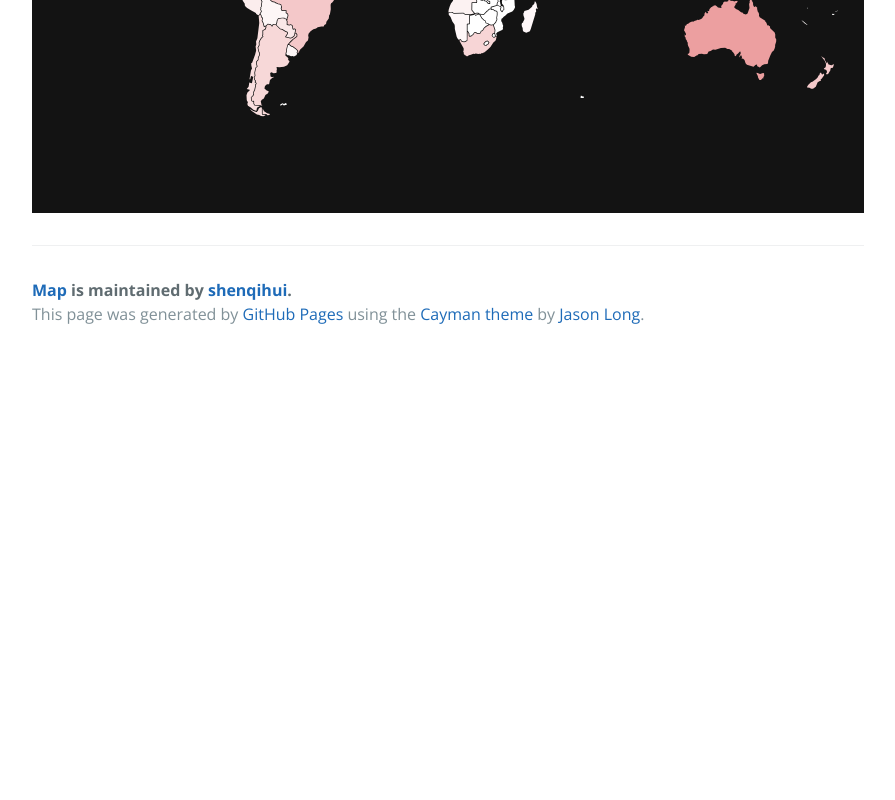
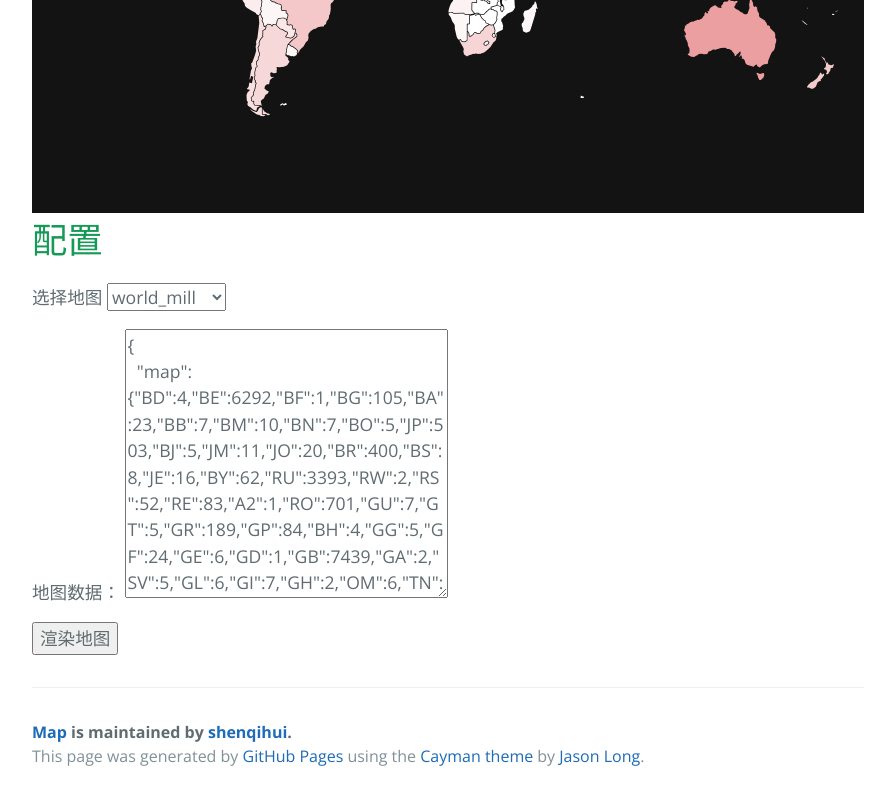
Before and after one commit to shenqihui/map, a website: page index.html in a window 1280 px wide. Shown: the part 802-1602 px from the top of the page, without its empty margins (192-1087 px from the left). Before the commit the page ends 1160 px from the top, so only its background shows below. Drawn offline with nearby package versions, Linux system fonts and the light colour scheme.

Commit message:
选择性渲染地图。

```diff
--- a/index.html
+++ b/index.html
@@ -20,6 +20,29 @@
     </section>
     <section class="main-content">
       <div data-chart="map" style="height: 600px;width: 100%;"></div>
+
+      <div>
+        <h1>配置</h1>
+        <p>
+          <label for="map-select">选择地图</label>
+          <select name="map-select" id="map-select">
+            <option value="world_mill" selected>world_mill</option>
+            <option value="world_merc">world_merc</option>
+            <option value="cn_mill">cn_mill</option>
+            <option value="cn_merc">cn_merc</option>
+          </select>
+        </p>
+        <p>
+          <label for="map-data">地图数据：</label>
+          <textarea name="map-data" id="map-data" cols="30" rows="10">{
+  "map":{"BD":4,"BE":6292,"BF":1,"BG":105,"BA":23,"BB":7,"BM":10,"BN":7,"BO":5,"JP":503,"BJ":5,"JM":11,"JO":20,"BR":400,"BS":8,"JE":16,"BY":62,"RU":3393,"RW":2,"RS":52,"RE":83,"A2":1,"RO":701,"GU":7,"GT":5,"GR":189,"GP":84,"BH":4,"GG":5,"GF":24,"GE":6,"GD":1,"GB":7439,"GA":2,"SV":5,"GL":6,"GI":7,"GH":2,"OM":6,"TN":4,"HR":71,"HT":1,"HU":1949,"HK":9314,"HN":3,"AD":15,"PR":29,"PT":368,"PY":31,"PA":34,"PF":27,"PE":18,"PK":3,"PH":164,"PL":2512,"PM":3,"EE":247,"EG":2,"ZA":161,"EC":66,"AL":3,"AO":9,"SB":1,"EU":8,"ZW":1,"KY":4,"ES":3728,"ME":3,"MD":29,"MG":4,"MF":5,"UY":5,"MC":35,"UZ":4,"MM":1,"MO":285,"MN":2,"MH":2,"US":15540,"MU":11,"MT":35,"MV":2,"MQ":31,"MP":1,"AU":3357,"UG":1,"TZ":1,"UA":265,"MX":521,"AT":1530,"FR":21016,"MA":24,"A1":4,"FI":187,"FO":14,"NI":2,"NL":22955,"NO":1344,"NA":4,"NC":3,"NE":1,"NG":2,"NZ":354,"NP":2,"CI":3,"CH":7338,"CO":93,"CN":5470,"CL":74,"CA":2751,"CD":1,"CZ":2982,"CY":94,"CR":24,"CU":1,"SY":1,"KG":1,"KE":15,"SR":8,"KH":19,"KN":2,"SK":621,"KR":9629,"SI":442,"KW":62,"SN":4,"SM":2,"SL":1,"SC":2,"KZ":60,"SA":59,"SG":1977,"SE":4433,"DO":34,"DK":5076,"DE":13965,"DZ":8,"MK":52,"LB":3,"LC":2,"LA":5,"TW":11788,"TT":18,"TR":349,"LK":4,"LI":36,"LV":88,"LT":162,"LU":263,"TJ":1,"TH":513,"TC":1,"AE":171,"VE":42,"IQ":4,"IS":71,"IR":4,"AM":3,"IT":2830,"VN":271,"AN":15,"AP":2,"AR":134,"IM":20,"IL":171,"AW":1,"IN":116,"AX":3,"AZ":6,"IE":260,"ID":201,"MY":1049,"QA":8,"MZ":1}
+}
+          </textarea>
+        </p>
+        <p>
+          <button id="map-build">渲染地图</button>
+        </p>
+      </div>
       <footer class="site-footer">
         <span class="site-footer-owner"><a href="https://github.com/shenqihui/map">Map</a> is maintained by <a href="https://github.com/shenqihui">shenqihui</a>.</span>
         <span class="site-footer-credits">This page was generated by <a href="https://pages.github.com">GitHub Pages</a> using the <a href="https://github.com/jasonlong/cayman-theme">Cayman theme</a> by <a href="https://twitter.com/jasonlong">Jason Long</a>.</span>
--- a/js/index.js
+++ b/js/index.js
@@ -1,7 +1,8 @@
 (function() {
-  var jsonData = {
+  var exampleJsonData = {
     "map":{"BD":4,"BE":6292,"BF":1,"BG":105,"BA":23,"BB":7,"BM":10,"BN":7,"BO":5,"JP":503,"BJ":5,"JM":11,"JO":20,"BR":400,"BS":8,"JE":16,"BY":62,"RU":3393,"RW":2,"RS":52,"RE":83,"A2":1,"RO":701,"GU":7,"GT":5,"GR":189,"GP":84,"BH":4,"GG":5,"GF":24,"GE":6,"GD":1,"GB":7439,"GA":2,"SV":5,"GL":6,"GI":7,"GH":2,"OM":6,"TN":4,"HR":71,"HT":1,"HU":1949,"HK":9314,"HN":3,"AD":15,"PR":29,"PT":368,"PY":31,"PA":34,"PF":27,"PE":18,"PK":3,"PH":164,"PL":2512,"PM":3,"EE":247,"EG":2,"ZA":161,"EC":66,"AL":3,"AO":9,"SB":1,"EU":8,"ZW":1,"KY":4,"ES":3728,"ME":3,"MD":29,"MG":4,"MF":5,"UY":5,"MC":35,"UZ":4,"MM":1,"MO":285,"MN":2,"MH":2,"US":15540,"MU":11,"MT":35,"MV":2,"MQ":31,"MP":1,"AU":3357,"UG":1,"TZ":1,"UA":265,"MX":521,"AT":1530,"FR":21016,"MA":24,"A1":4,"FI":187,"FO":14,"NI":2,"NL":22955,"NO":1344,"NA":4,"NC":3,"NE":1,"NG":2,"NZ":354,"NP":2,"CI":3,"CH":7338,"CO":93,"CN":5470,"CL":74,"CA":2751,"CD":1,"CZ":2982,"CY":94,"CR":24,"CU":1,"SY":1,"KG":1,"KE":15,"SR":8,"KH":19,"KN":2,"SK":621,"KR":9629,"SI":442,"KW":62,"SN":4,"SM":2,"SL":1,"SC":2,"KZ":60,"SA":59,"SG":1977,"SE":4433,"DO":34,"DK":5076,"DE":13965,"DZ":8,"MK":52,"LB":3,"LC":2,"LA":5,"TW":11788,"TT":18,"TR":349,"LK":4,"LI":36,"LV":88,"LT":162,"LU":263,"TJ":1,"TH":513,"TC":1,"AE":171,"VE":42,"IQ":4,"IS":71,"IR":4,"AM":3,"IT":2830,"VN":271,"AN":15,"AP":2,"AR":134,"IM":20,"IL":171,"AW":1,"IN":116,"AX":3,"AZ":6,"IE":260,"ID":201,"MY":1049,"QA":8,"MZ":1}
   };
+  function buildMap(jsonData, mapType) {
     // build the world map
     // sort the data to map stat
     var $map = $('[data-chart=map]'),
@@ -16,10 +17,10 @@
         rangeArr.push(mapData[i]);
       }
     }
-
+    $map.empty();
     if ($map.length > 0) {
       $map.vectorMap({
-      map: config.mapChoose || 'world_mill',
+        map: mapType || 'world_mill',
         backgroundColor: '#131313',
         onRegionTipShow: function (e, el, code) {
           return el.html(el.html() + ' (' + (jsonData.map[code] || 0) + ')');
@@ -42,4 +43,22 @@
         },
       });
     }
+  }
+
+  $('#map-build').on('click', function() {
+    var mapDataStr = $('#map-data').val();
+    var mapData = {};
+    var mapType = $('#map-select').val();
+    try{
+      mapData = JSON.parse(mapDataStr);
+    } catch (e) {
+      alert('数据出错了。用展示数据来显示下地图给你看看吧。');
+      mapType = 'world_mill';
+      mapData = exampleJsonData;
+    }
+
+    buildMap(mapData, mapType);
+  });
+
+  $('#map-build').trigger('click');
 })();
```
Lines whose indentation alone changed are shown as unchanged.
